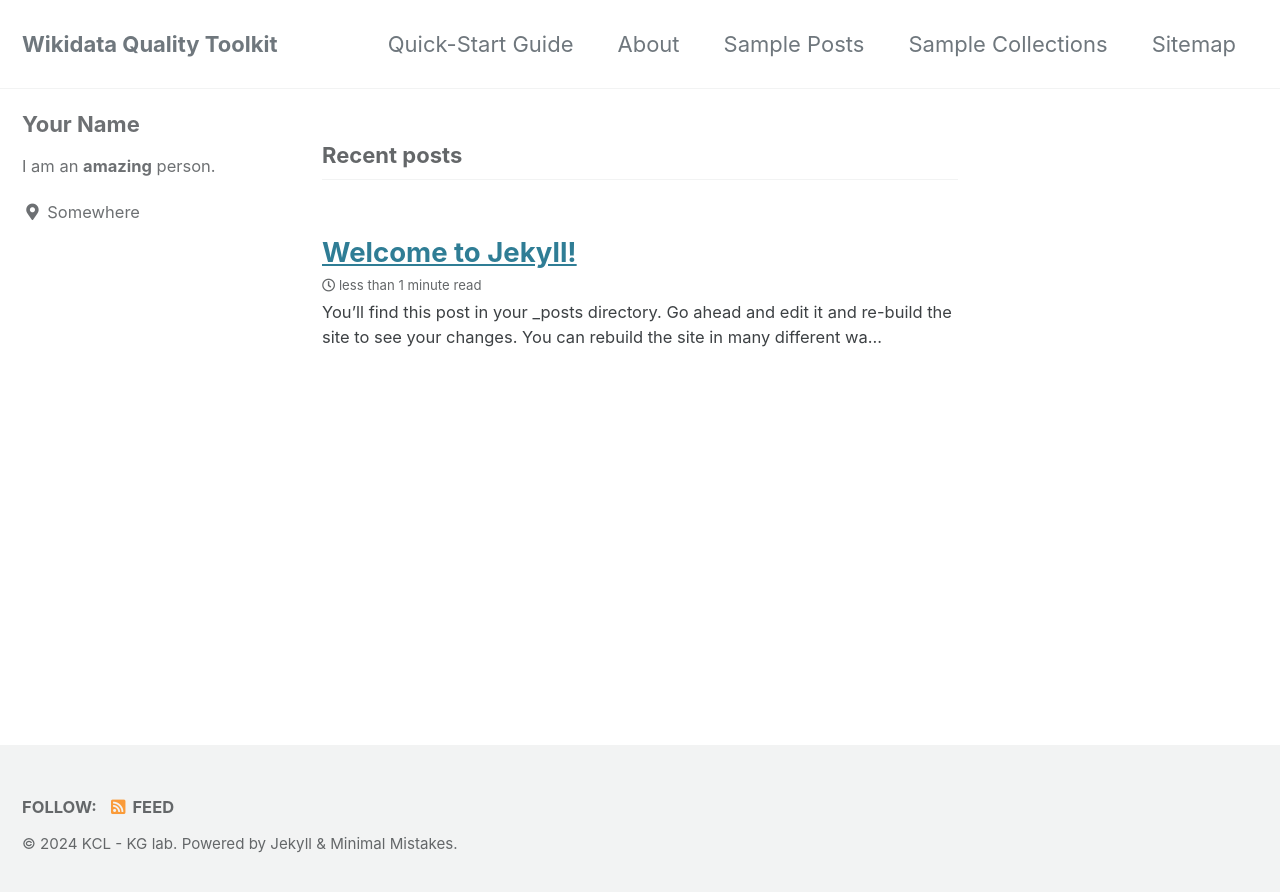
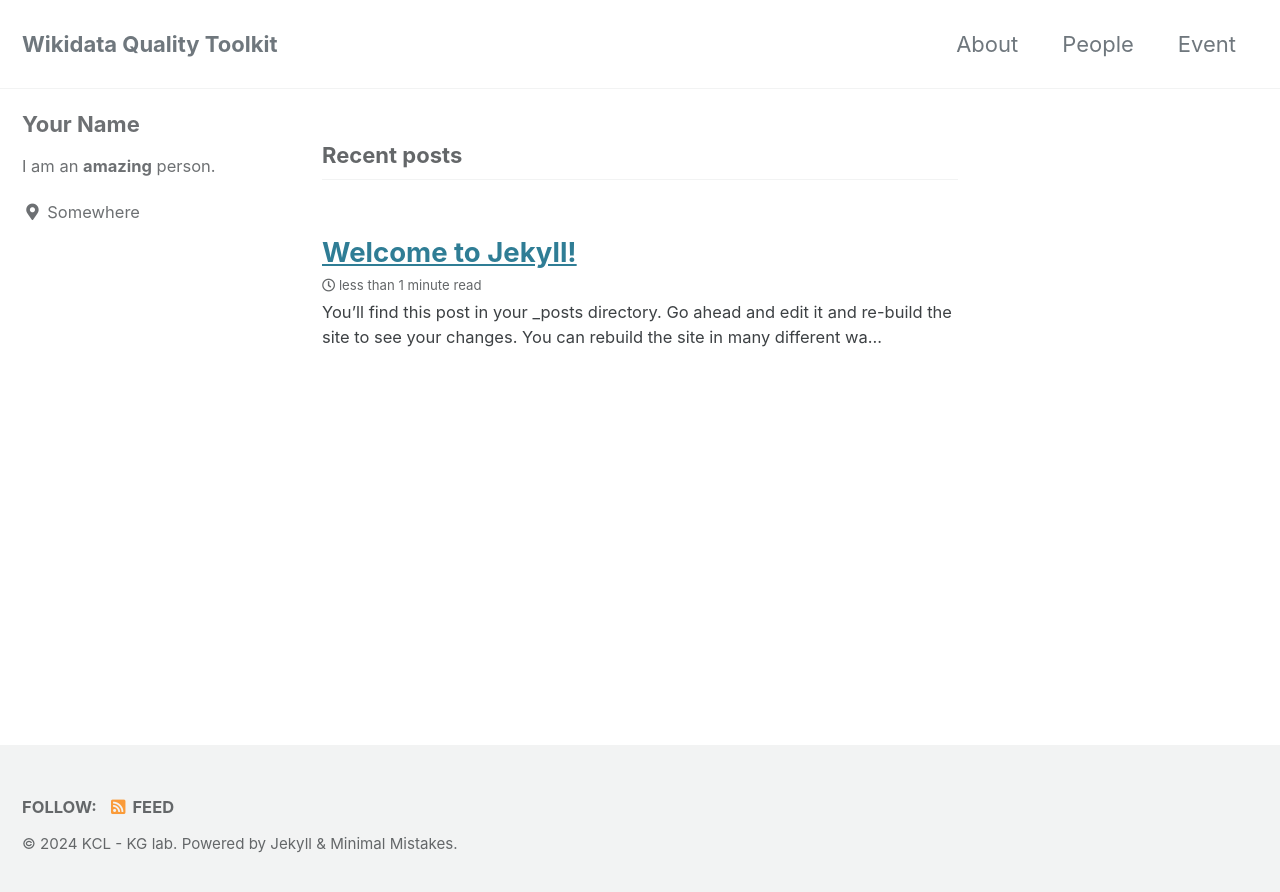
Before and after one commit to King-s-Knowledge-Graph-Lab/WikidataQualityToolkit, a Jekyll site: the page built from index.html, in a window 1280 px wide. Shown: the top 892 px of the page. Built offline with Jekyll 4.4.1, drawn with Linux system fonts in a browser that asks for light colours; cached includes are drawn as plain includes; the list of posts is cut into pages by our own code.

Commit message:
Update navigation.yml

```diff
--- a/_data/navigation.yml
+++ b/_data/navigation.yml
@@ -1,12 +1,8 @@
 # main links
 main:
-  - title: "Quick-Start Guide"
-    url: https://mmistakes.github.io/minimal-mistakes/docs/quick-start-guide/
   - title: "About"
-    url: https://mmistakes.github.io/minimal-mistakes/about/
-  - title: "Sample Posts"
+    url: /about/
+  - title: "People"
     url: https://king-s-knowledge-graph-lab.github.io/WikidataQualityToolkit/
-  - title: "Sample Collections"
+  - title: "Event"
     url: https://king-s-knowledge-graph-lab.github.io/WikidataQualityToolkit/
-  - title: "Sitemap"
-    url: https://king-s-knowledge-graph-lab.github.io/WikidataQualityToolkit/
```
